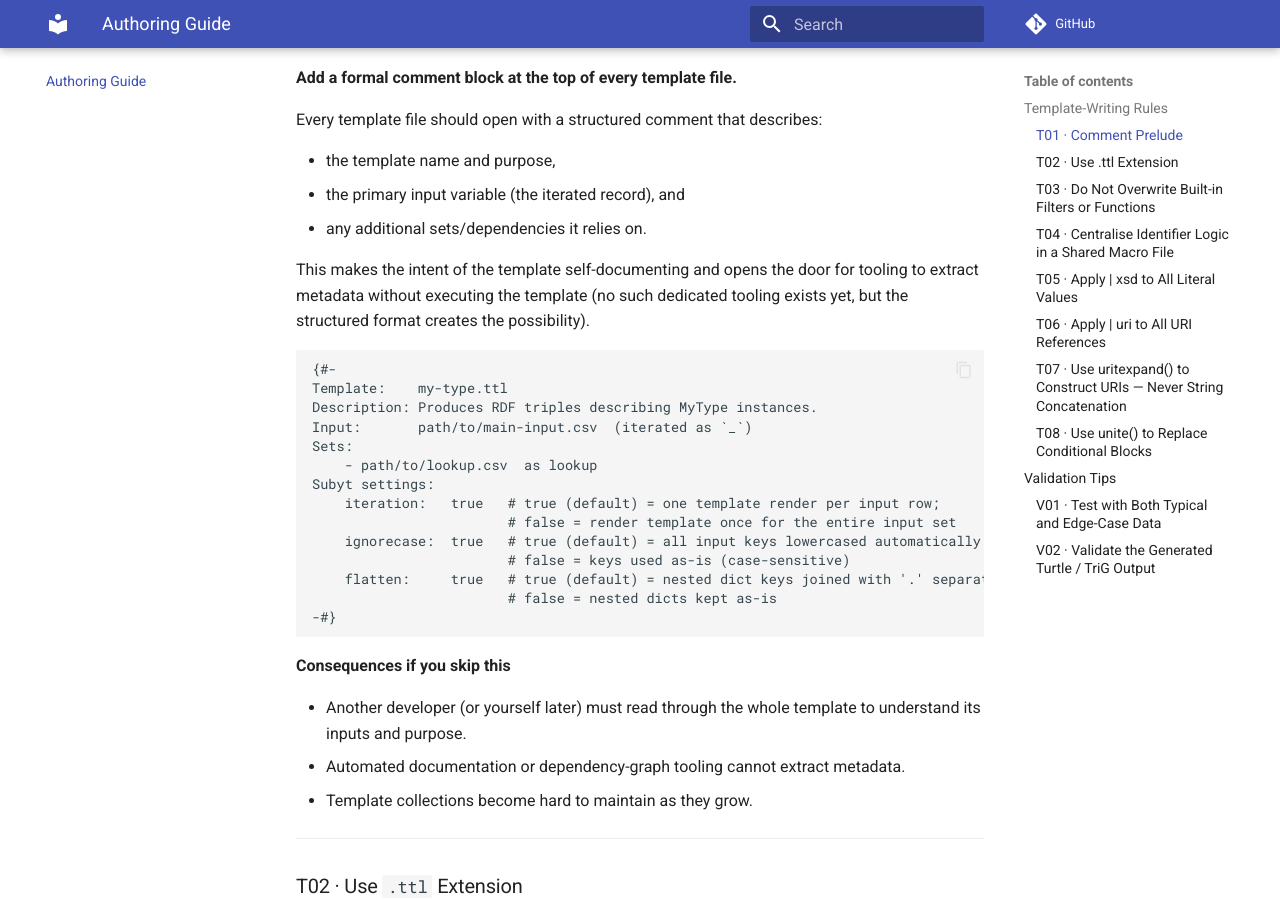
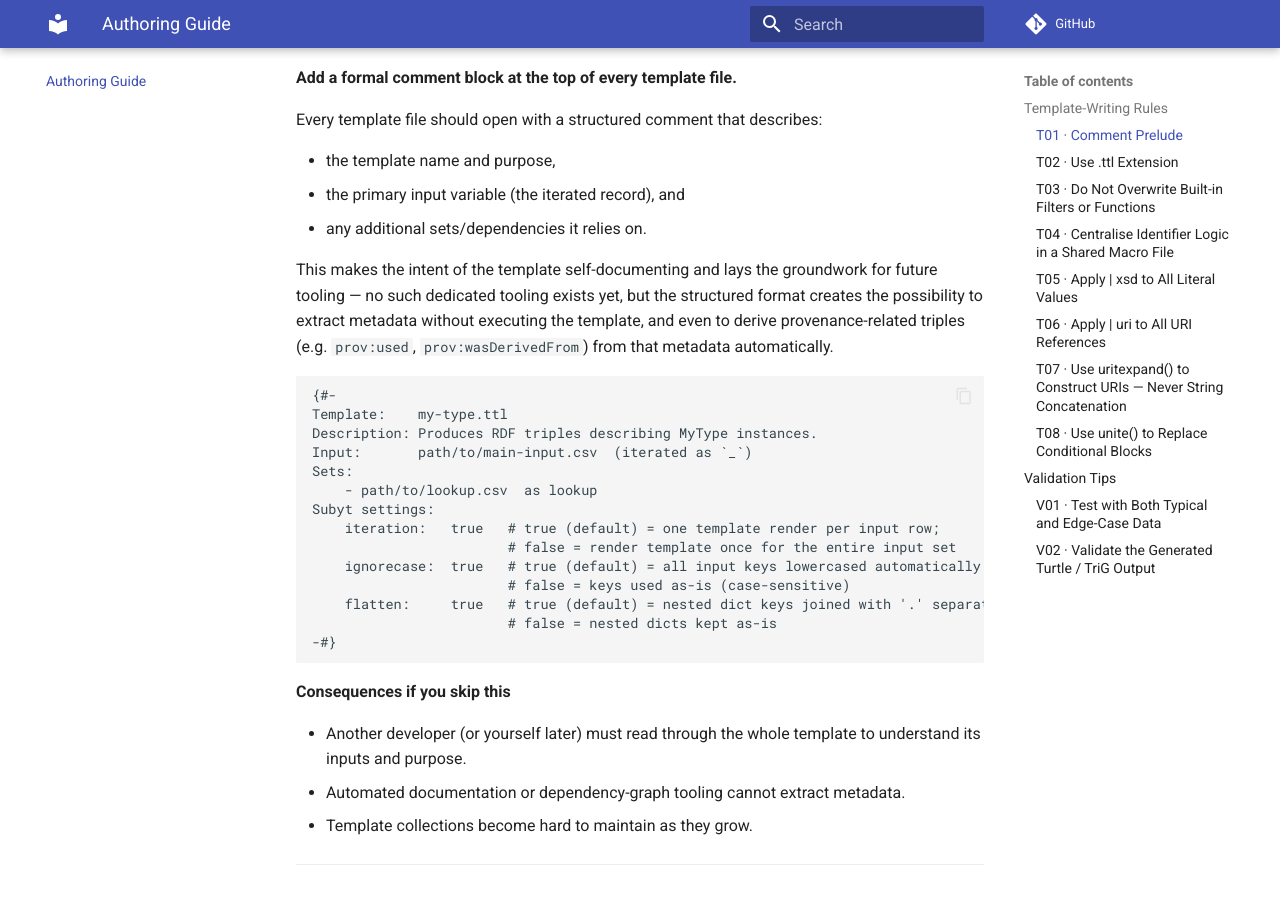
Before and after one commit to vliz-be-opsci/subyt-template-extension-specification, an MkDocs documentation site: the page built from docs/authoring.md, in a window 1280 px wide and 900 px high, scrolled down 511 px. Built offline with MkDocs 1.6.1 and Material for MkDocs 9.7.7, drawn with Linux system fonts in a browser that asks for light colours; comment, search, counter and statistics services are not loaded.

Commit message:
T01: mention provenance-triples possibility in tooling note
Co-authored-by: laurianvm <64254968+laurianvm@users.noreply.github.com>
Agent-Logs-Url: https://github.com/vliz-be-opsci/subyt-template-extension-specification/sessions/c050f6dd-6871-40a2-a29d-b577cf48760d

````diff
--- a/docs/authoring.md
+++ b/docs/authoring.md
@@ -22,7 +22,7 @@ Every template file should open with a structured comment that describes:
 - the primary input variable (the iterated record), and
 - any additional sets/dependencies it relies on.
 
-This makes the intent of the template self-documenting and opens the door for tooling to extract metadata without executing the template (no such dedicated tooling exists yet, but the structured format creates the possibility).
+This makes the intent of the template self-documenting and lays the groundwork for future tooling — no such dedicated tooling exists yet, but the structured format creates the possibility to extract metadata without executing the template, and even to derive provenance-related triples (e.g. `prov:used`, `prov:wasDerivedFrom`) from that metadata automatically.
 
 ```jinja
 {#-
````
